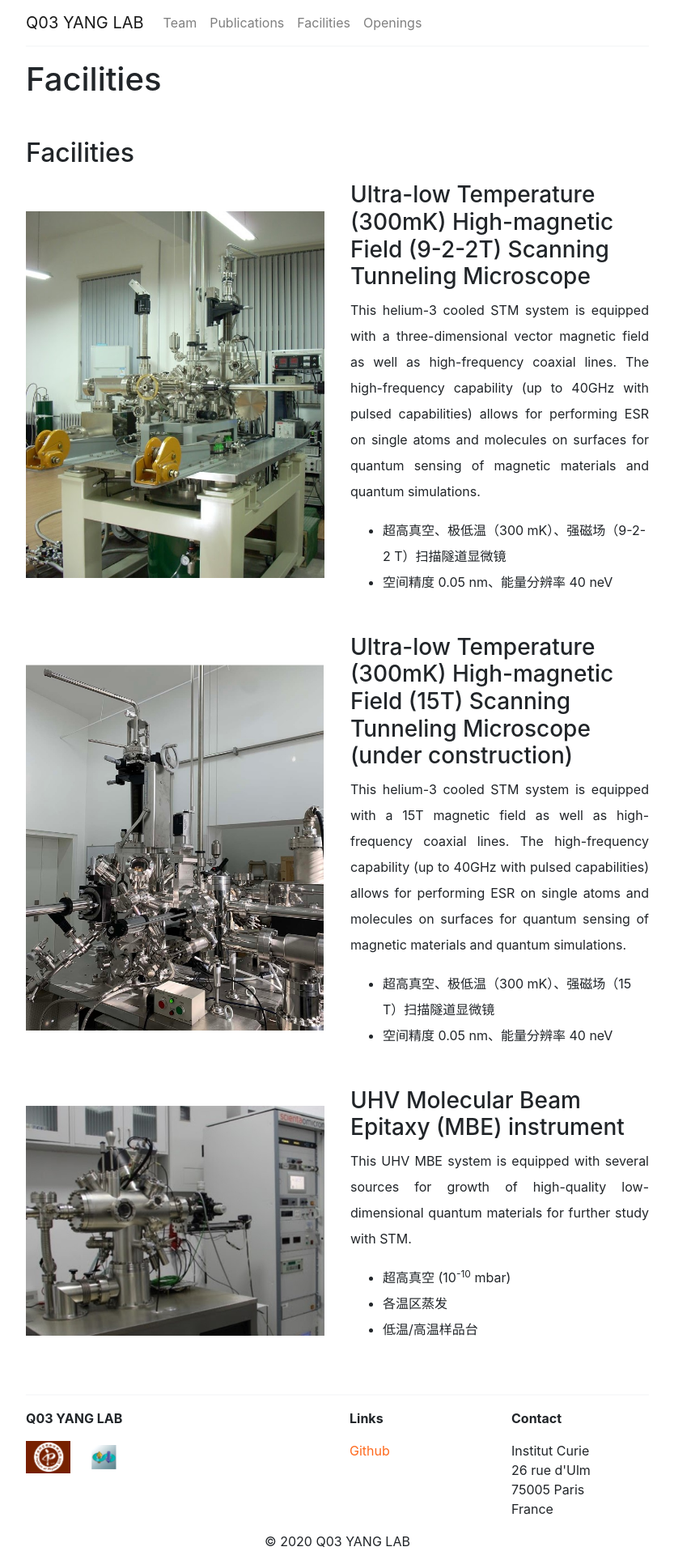
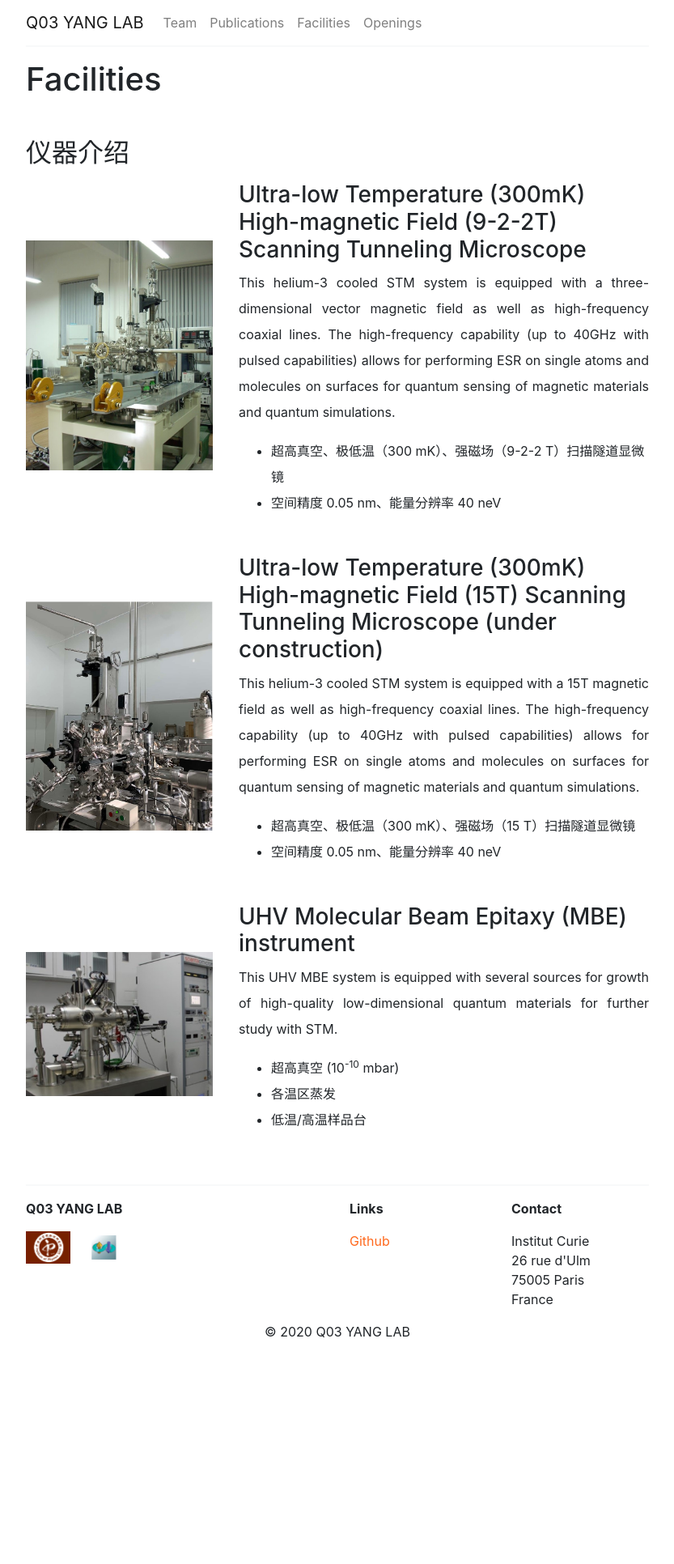
Before and after one commit to ZoomWuun/Q03i, a Jekyll site: the page built from _pages/facilities.html, in a window 1280 px wide. Shown: the whole page at 81% size, without its empty margins (223-1056 px from the left). Built offline with Jekyll 4.4.1, drawn with Linux system fonts in a browser that asks for light colours; after the commit the page ends 1673 px from its top, so only the background shows below that.

Commit message:
Add files via upload

```diff
--- a/_pages/facilities.html
+++ b/_pages/facilities.html
@@ -4,13 +4,13 @@ layout: page
 permalink: /facilities/
 ---
 <!-- Facilities -->
-<h2 class="mb-3">Facilities</h2>
+<h2 class="mb-3">仪器介绍</h2>
 
 <div style="display: flex; align-items: center; line-height: 2em; margin-bottom: 2em;">
-    <div style="flex: 1;">
+    <div style="flex: 1 1 30%;">
         <img src="/assets/images/facilities1.jpg" alt="Facility Image" style="max-width: 100%;">
     </div>
-    <div style="flex: 1; padding-left: 2em;">
+    <div style="flex: 1 1 70%; padding-left: 2em;">
         <h3>Ultra-low Temperature (300mK) High-magnetic Field (9-2-2T) Scanning Tunneling Microscope</h3>
         <p>This helium-3 cooled STM system is equipped with a three-dimensional vector magnetic field as well as high-frequency coaxial lines. The high-frequency capability (up to 40GHz with pulsed capabilities) allows for performing ESR on single atoms and molecules on surfaces for quantum sensing of magnetic materials and quantum simulations.</p>
         <ul>
@@ -21,10 +21,10 @@ permalink: /facilities/
 </div>
 
 <div style="display: flex; align-items: center; line-height: 2em; margin-bottom: 2em;">
-    <div style="flex: 1;">
+    <div style="flex: 1 1 30%;">
         <img src="/assets/images/facilities2.jpg" alt="Facility Image" style="max-width: 100%;">
     </div>
-    <div style="flex: 1; padding-left: 2em;">
+    <div style="flex: 1 1 70%; padding-left: 2em;">
         <h3>Ultra-low Temperature (300mK) High-magnetic Field (15T)
             Scanning Tunneling Microscope
             (under construction)</h3>
@@ -37,10 +37,10 @@ permalink: /facilities/
 </div>
 
 <div style="display: flex; align-items: center; line-height: 2em; margin-bottom: 2em;">
-    <div style="flex: 1;">
+    <div style="flex: 1 1 30%;">
         <img src="/assets/images/facilities3.jpg" alt="Facility Image" style="max-width: 100%;">
     </div>
-    <div style="flex: 1; padding-left: 2em;">
+    <div style="flex: 1 1 70%; padding-left: 2em;">
         <h3>UHV Molecular Beam Epitaxy (MBE) instrument</h3>
         <p>This UHV MBE system is equipped with several sources for growth of high-quality low-dimensional quantum materials for further study with STM.</p>
         <ul>
```
